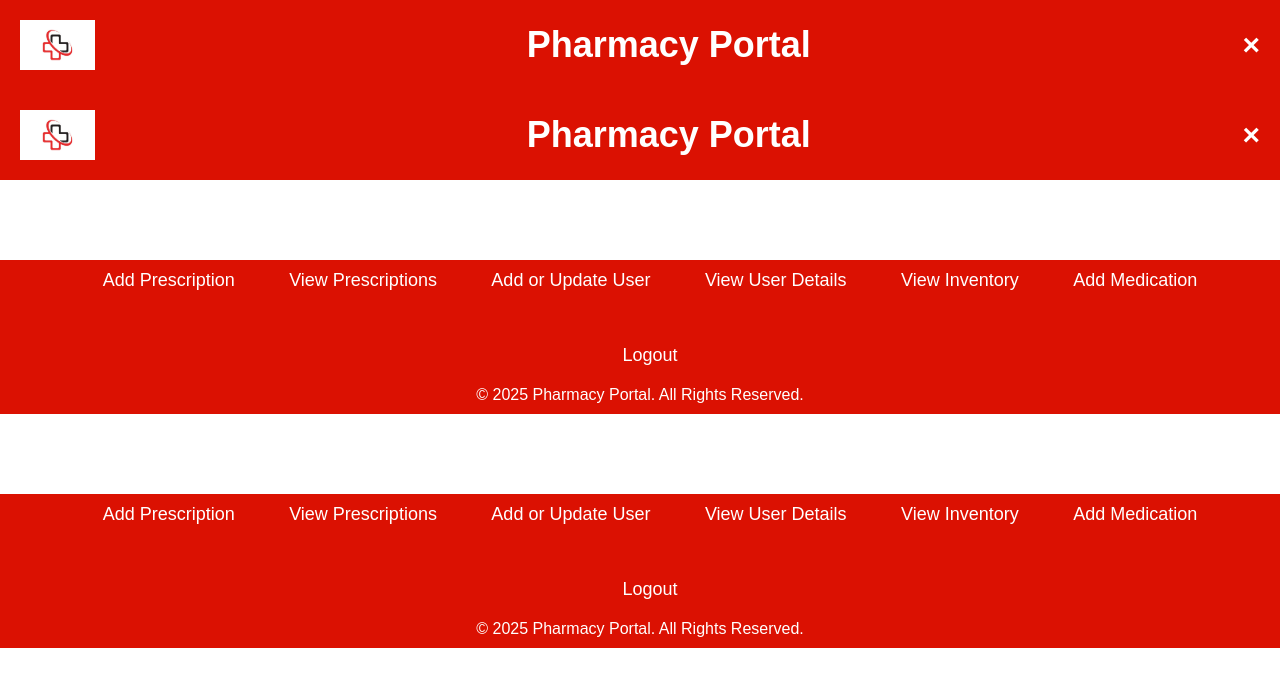
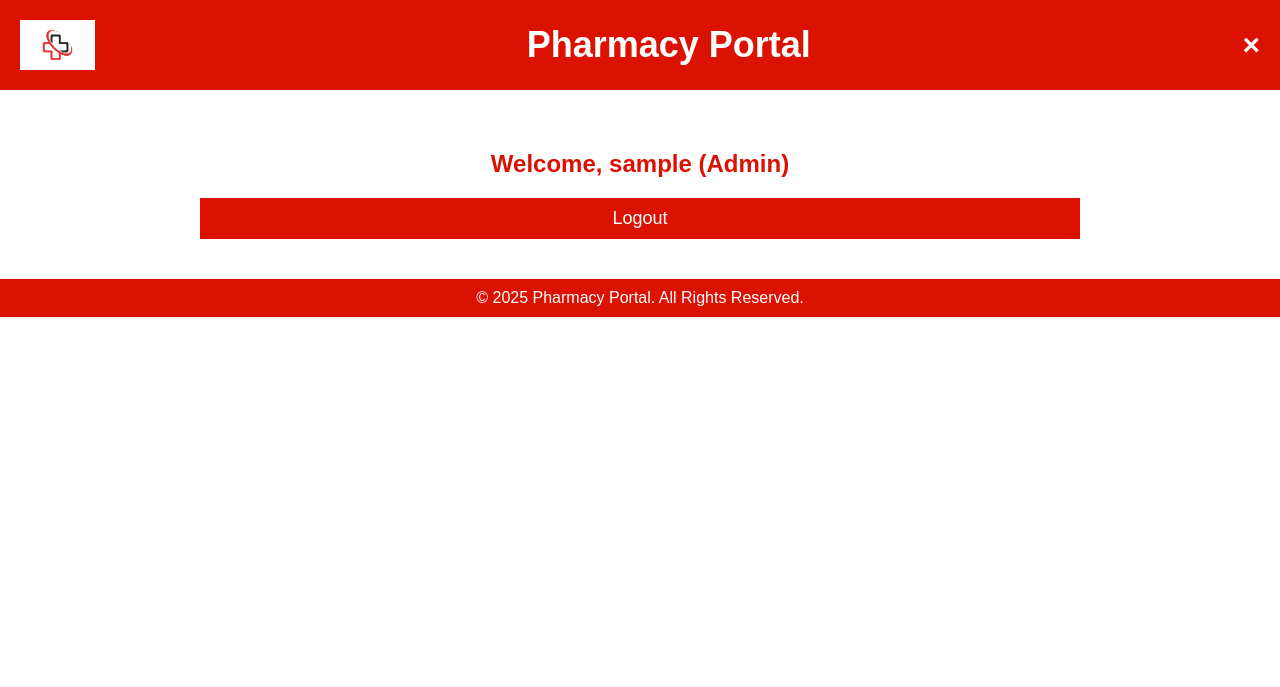
Before and after one commit to carinavargas/FinalProject-CIS344, a PHP site: page /home.php in a window 1280 px wide. Shown: the top 687 px of the page. Run offline with PHP 8.4, Linux system fonts and the light colour scheme; the visitor is signed in with stand-in values (Sample User, id 1); data comes from the database, SQL or seed files in the repository.

Commit message:
Update home.php

```diff
--- a/home.php
+++ b/home.php
@@ -1,60 +1,55 @@
+<?php
+if (session_status() === PHP_SESSION_NONE) {
+    session_start();
+}
+require_once 'PharmacyDatabase.php';
+
+if (!isset($_SESSION['userId'])) {
+    header("Location: pharmacyServer.php?action=login");
+    exit();
+}
+
+$username = $_SESSION['username'];
+$userType = $_SESSION['userType'];
+?>
+
 <!DOCTYPE html>
 <html lang="en">
 <head>
     <meta charset="UTF-8">
-    <meta name="viewport" content="width=device-width, initial-scale=1.0">
     <title>Pharmacy Portal Express</title>
     <link rel="stylesheet" href="style.css">
 </head>
 <body>
+
 <header>
-
     <img src="logo.jpg" alt="Pharmacy Logo">
     <h1>Pharmacy Portal</h1>
-
-
-        <a href="logout.php" class="cross-icon">&times;</a>
+    <a href="pharmacyServer.php?action=logout" class="cross-icon">&times;</a>
 </header>
 
+<main>
+    <h2>Welcome, <?php echo htmlspecialchars($username); ?> (<?php echo ucfirst($userType); ?>)</h2>
 
+    <nav class="dashboard-nav">
+        <?php if ($userType === 'pharmacist'): ?>
+            <a href="pharmacyServer.php?action=addPrescription" class="nav-link">Add Prescription</a>
+            <a href="pharmacyServer.php?action=viewAllPrescriptions" class="nav-link">View All Prescriptions</a>
+            <a href="pharmacyServer.php?action=addOrUpdateUser" class="nav-link">Add or Update User</a>
+            <a href="pharmacyServer.php?action=viewInventory" class="nav-link">View Inventory</a>
+            <a href="pharmacyServer.php?action=addMedication" class="nav-link">Add Medication</a>
 
-<?php
-require_once 'PharmacyDatabase.php';
-require_once 'PharmacyServer.php';
+        <?php elseif ($userType === 'patient'): ?>
+            <a href="pharmacyServer.php?action=viewPatientPrescriptions" class="nav-link">View My Prescriptions</a>
+        <?php endif; ?>
 
-// instance of pharmacy database
-$db = new PharmacyDatabase();
-
-// Retrieve prescriptions (if needed)
-$prescriptions = $db->getAllPrescriptions();
-?>
-
-<!DOCTYPE html>
-<html>
-<head>
-    <title>Pharmacy Portal Express</title>
-    <link rel="stylesheet" href="style.css">
-</head>
-<body>
-    <h1>Welcome to Pharmacy Portal Express</h1>
-    <nav>
-        <a href="?action=addPrescription" class="nav-link">Add Prescription</a>
-        <a href="?action=viewPrescriptions" class="nav-link">View Prescriptions</a>
-        <a href="?action=addOrUpdateUser" class="nav-link">Add or Update User</a>
-        <a href="?action=viewUserDetails" class="nav-link">View User Details</a>
-        <a href="?action=viewInventory" class="nav-link">View Inventory</a>
-        <a href="?action=addMedication" class="nav-link">Add Medication</a>
-
-
-        <br><br><br><br>
-        <a href="logout.php">Logout</a>
+        <a href="pharmacyServer.php?action=logout" class="nav-link logout">Logout</a>
     </nav>
-</body>
-</html>
-
+</main>
 
 <footer>
     &copy; 2025 Pharmacy Portal. All Rights Reserved.
 </footer>
+
 </body>
 </html>
```
Lines whose indentation alone changed are shown as unchanged.
